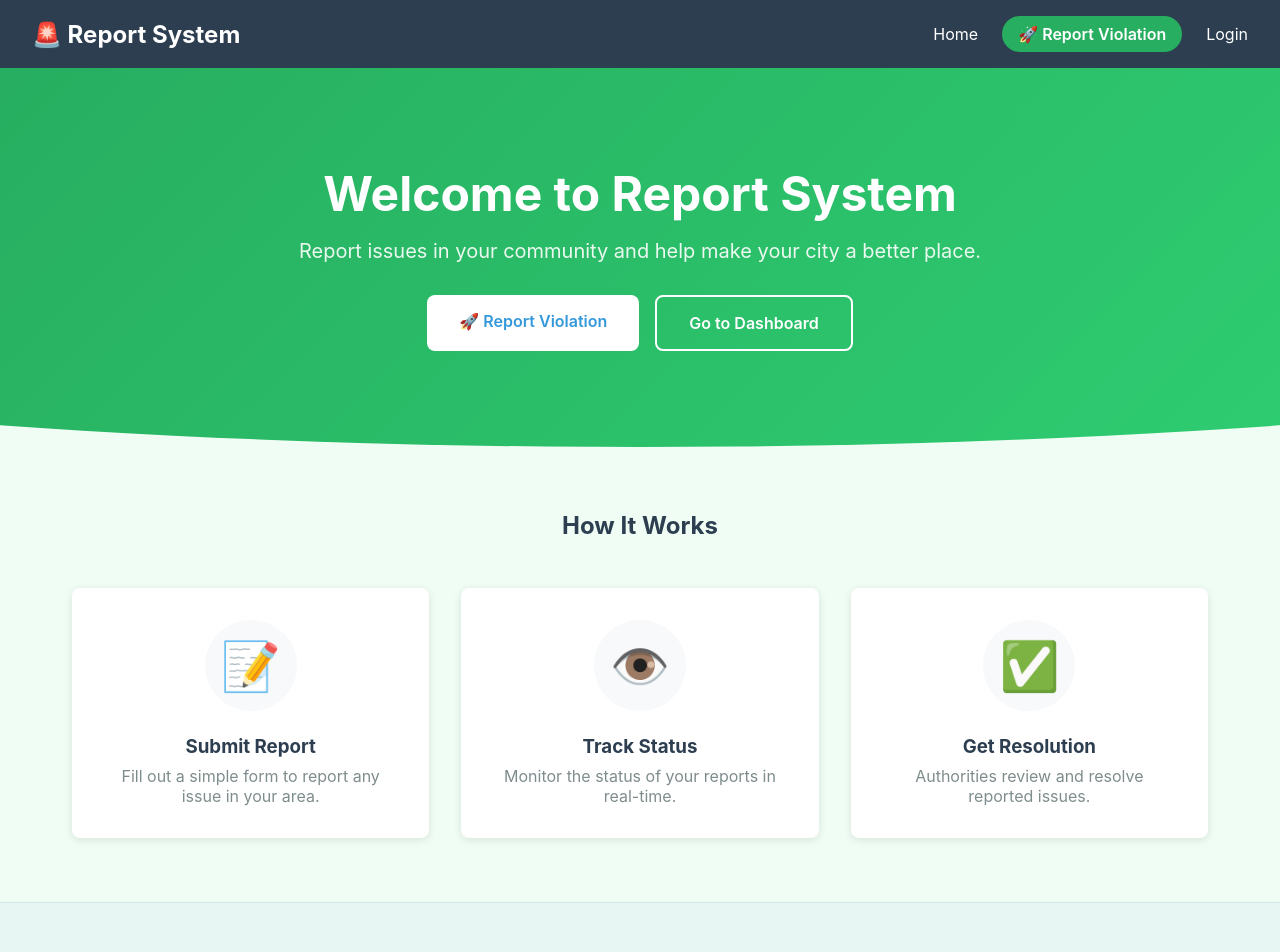
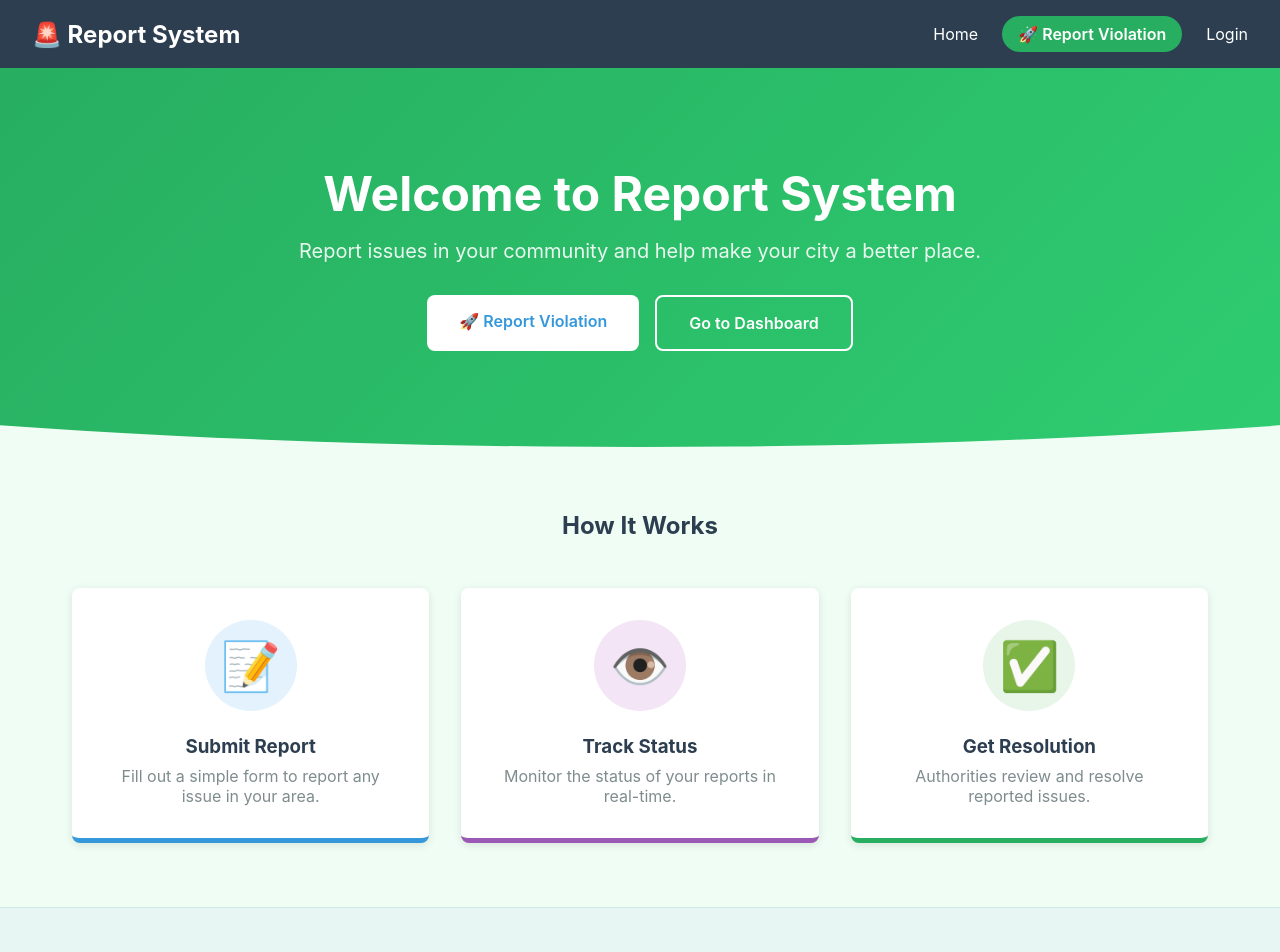
Before and after one commit to JATHURSANAN18/Green---Justice, a React (Create React App) app in the folder Front-end/: page / in a window 1280 px wide. Shown: the top 952 px of the page. Built offline with nearby package versions, Linux system fonts and the light colour scheme.

Commit message:
Refactor feature cards for improved styling

```diff
--- a/Front-end/src/pages/Home.js
+++ b/Front-end/src/pages/Home.js
@@ -25,19 +25,19 @@ const Home = () => {
         <div className="features-section">
           <h2>How It Works</h2>
           <div className="features-grid">
-            <div className="feature-card">
+            <div className="feature-card feature-submit">
               <div className="feature-icon">📝</div>
               <h3>Submit Report</h3>
               <p>Fill out a simple form to report any issue in your area.</p>
             </div>
 
-            <div className="feature-card">
+            <div className="feature-card feature-track">
               <div className="feature-icon">👁️</div>
               <h3>Track Status</h3>
               <p>Monitor the status of your reports in real-time.</p>
             </div>
 
-            <div className="feature-card">
+            <div className="feature-card feature-resolve">
               <div className="feature-icon">✅</div>
               <h3>Get Resolution</h3>
               <p>Authorities review and resolve reported issues.</p>
```
